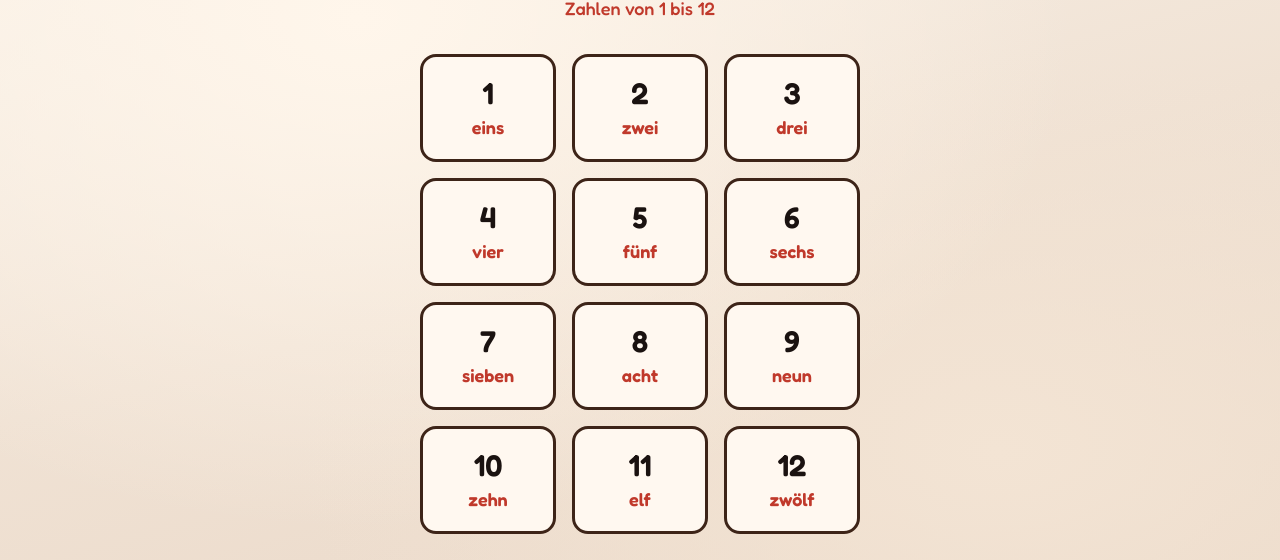
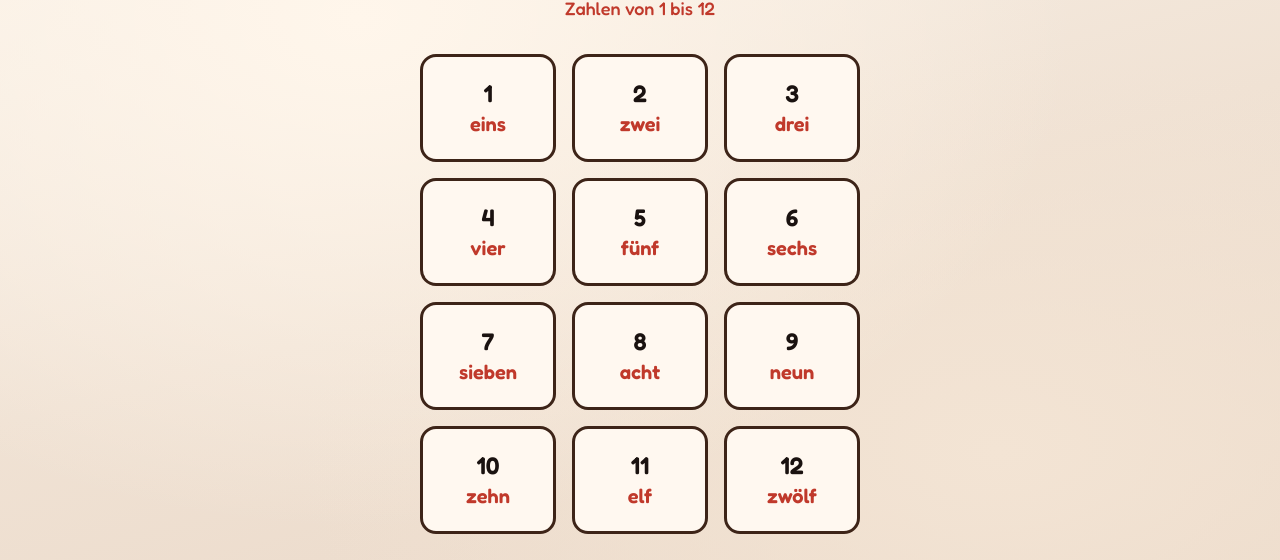
Before and after one commit to tegemenozyurek/deutschMitVildan, a React (Vite) app: page /konular/zahlen/anlatim/1-12 in a window 1280 px wide. Shown: the part 126-686 px from the top of the page. Built offline with nearby package versions, Linux system fonts and the light colour scheme.

Commit message:
Update styling in Zahlen1to12Page component for improved text readability and consistency across screen sizes.

```diff
--- a/src/pages/Zahlen1to12Page.tsx
+++ b/src/pages/Zahlen1to12Page.tsx
@@ -72,11 +72,11 @@ export function Zahlen1to12Page() {
             }`}
             aria-label={`${n}, ${de}`}
           >
-            <span className="font-[family-name:var(--font-cozy)] text-2xl font-semibold leading-none sm:text-3xl">
+            <span className="font-[family-name:var(--font-cozy)] text-xl font-semibold leading-none sm:text-2xl">
               {n}
             </span>
             <span
-              className={`mt-2 font-[family-name:var(--font-cozy)] text-base font-semibold leading-tight sm:text-lg ${
+              className={`mt-2 font-[family-name:var(--font-cozy)] text-lg font-semibold leading-none sm:text-xl ${
                 active === n ? 'text-[#e6b422]' : 'text-[#c0392b]'
               }`}
             >
```
